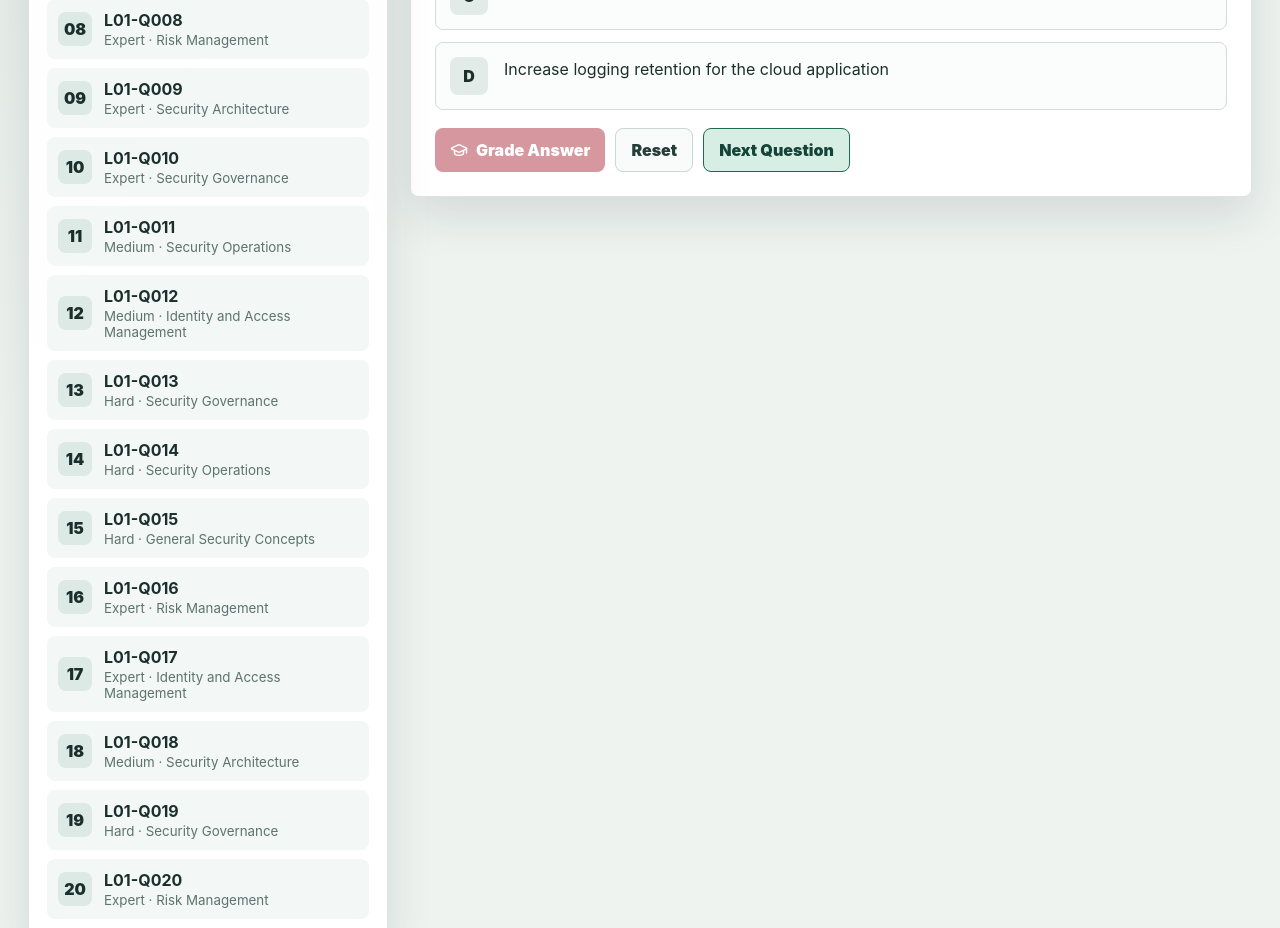
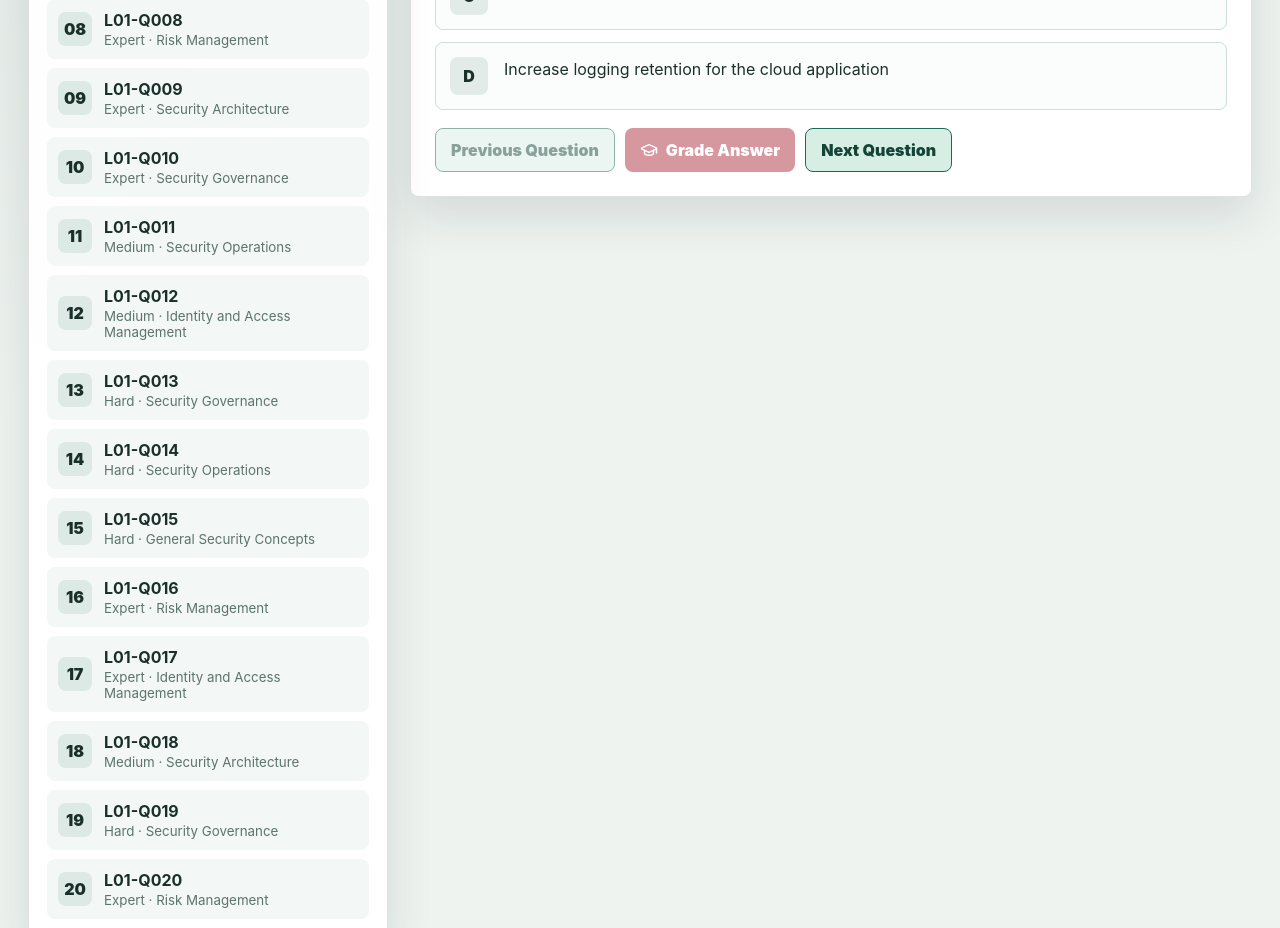
Before and after one commit to Ank1t0327/security-plus, a React (Vite) app: page / in a window 1280 px wide. Shown: the part 1240-2168 px from the top of the page. Built offline with nearby package versions, Linux system fonts and the light colour scheme.

Commit message:
prev-que-lesson

```diff
--- a/src/App.jsx
+++ b/src/App.jsx
@@ -71,6 +71,17 @@ function App() {
       setSelectedLesson(lesson);
       setSelectedChoice("");
       setShowReview(false);
+    }
+  }
+
+  function goToPreviousQuestion() {
+    if (filteredQuestions.length === 0) {
+      return;
+    }
+
+    const prevIndex = selectedQuestionIndex - 1;
+    if (prevIndex >= 0) {
+      chooseQuestion(filteredQuestions[prevIndex]);
     }
   }
 
@@ -228,6 +239,14 @@ function App() {
 
           <div className="action-bar">
             <button
+              className="secondary-action prev-action"
+              onClick={goToPreviousQuestion}
+              disabled={selectedQuestionIndex <= 0}
+              type="button"
+            >
+              Previous Question
+            </button>
+            <button
               className="primary-action"
               disabled={!selectedChoice}
               onClick={() => setShowReview(true)}
@@ -235,16 +254,6 @@ function App() {
             >
               <GraduationCap size={18} />
               Grade Answer
-            </button>
-            <button
-              className="secondary-action"
-              onClick={() => {
-                setSelectedChoice("");
-                setShowReview(false);
-              }}
-              type="button"
-            >
-              Reset
             </button>
             <button
               className="secondary-action next-action"
```
